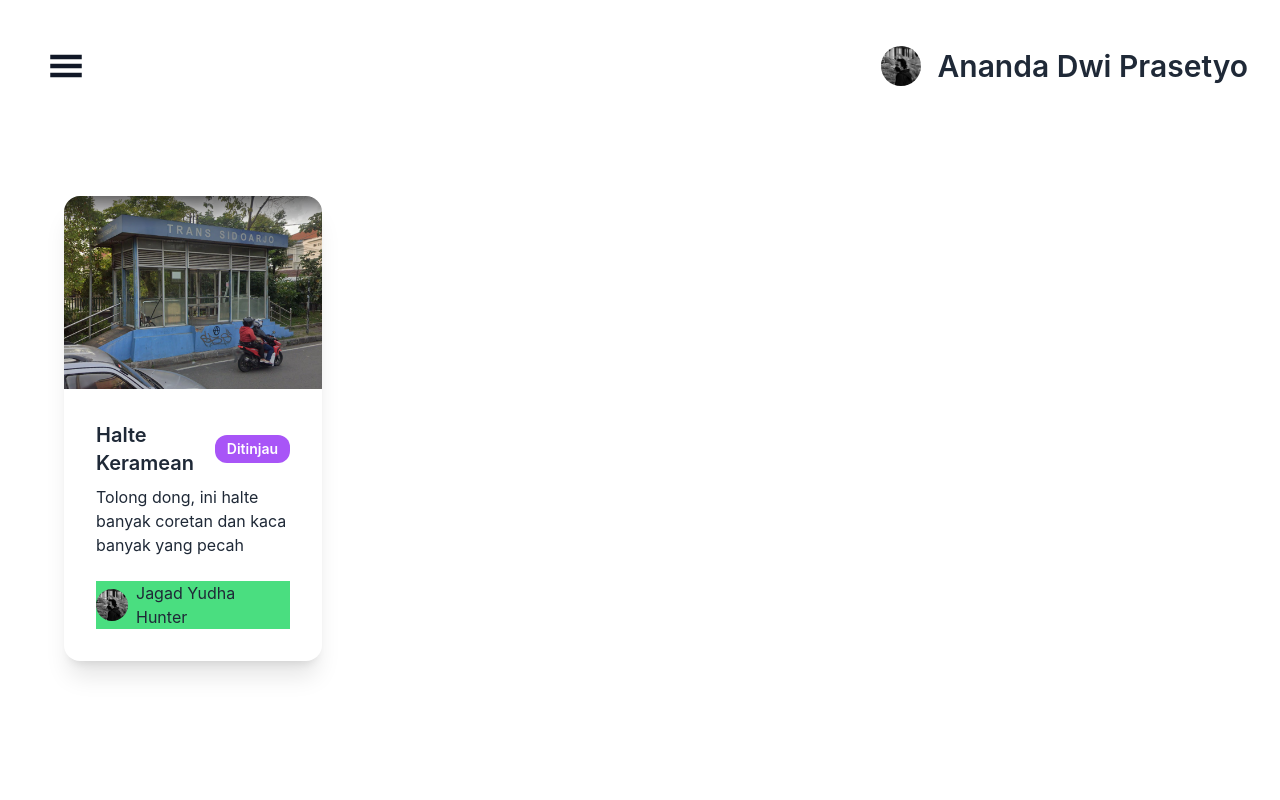
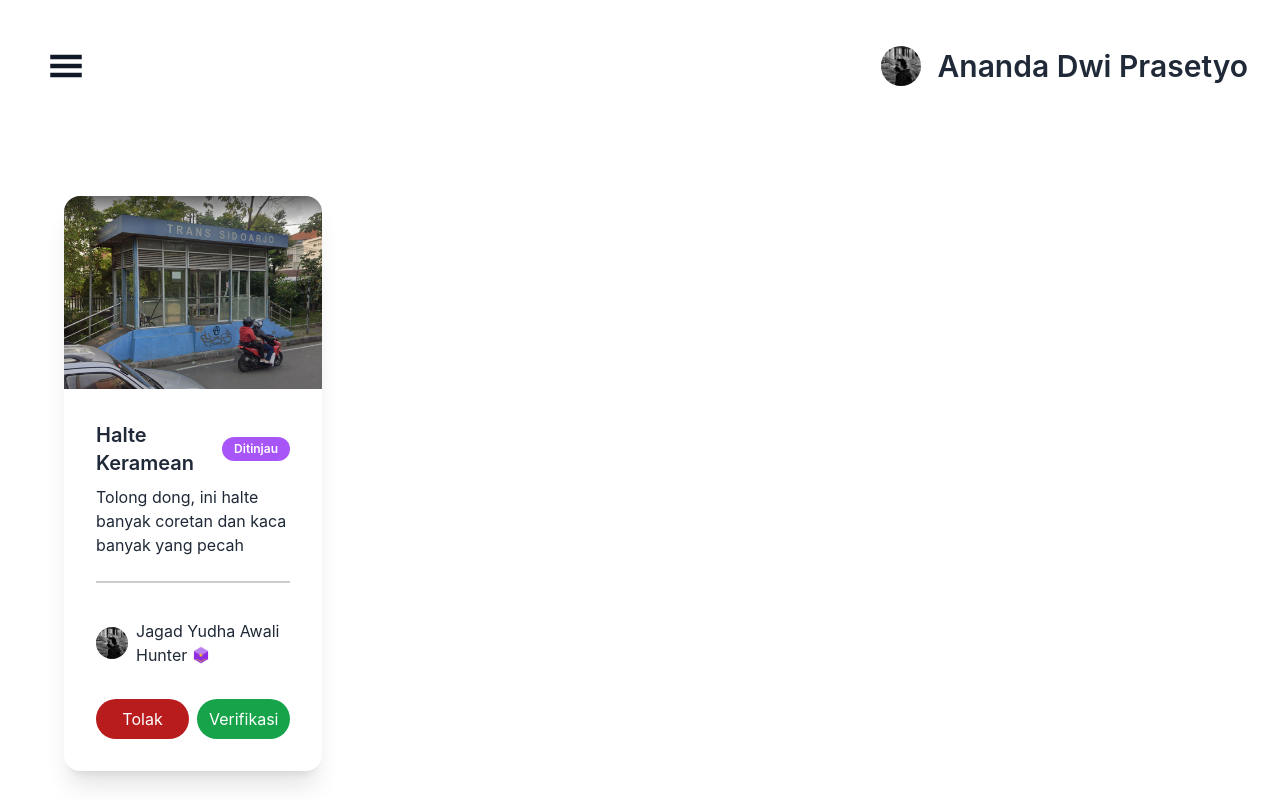
Before and after one commit to citizen-sda/dashboard, a Next.js app: page /laporan in a window 1280 px wide. Built offline with nearby package versions, Linux system fonts and the light colour scheme.

Commit message:
menambahkan tombol verifikasi dan tolak pada halaman laporan

```diff
--- a/pages/laporan.js
+++ b/pages/laporan.js
@@ -11,15 +11,17 @@ export const Laporan = () => {
           <div class="card-body">
             <h2 class="card-title">
               Halte Keramean
-              <div class="px-3 py-1 bg-purple-500 text-sm text-white rounded-xl">
+              <div class="px-3 py-1 bg-purple-500 text-xs text-white rounded-xl">
                 Ditinjau
               </div>
             </h2>
             <p>
               Tolong dong, ini halte banyak coretan dan kaca banyak yang pecah
             </p>
-            <div class="card-actions flex items-center justify-start bg-green-400 mt-4">
-              <div className="w-6 sm:w-8">
+            <div className="border border-t border-black border-opacity-20 mt-4 mb-3" />
+
+            <div class="card-actions flex items-center justify-start mt-4">
+              <div className="w-10 sm:w-8">
                 <img
                   className="rounded-full"
                   src="/assets/images/profil.jpg"
@@ -28,9 +30,27 @@ export const Laporan = () => {
                 />
               </div>
               <div>
-                <p class="text-md">Jagad Yudha</p>
-                <p class="text-md">Hunter</p>
+                <p class="text-md">Jagad Yudha Awali</p>
+                <div className="flex items-center">
+                  <span className="">Hunter</span>
+                  <div className="w-5 sm:w-5 ml-1">
+                    <img
+                      className="rounded-full"
+                      src="/assets/images/hunter.png"
+                      width="60"
+                      height="60"
+                    />
+                  </div>
+                </div>
               </div>
+            </div>
+            <div className="grid sm:grid-cols-2 grid-cols-1 gap-2 mt-6">
+              <button className="px-6 py-2 text-white bg-red-700 rounded-3xl">
+                Tolak
+              </button>
+              <button className="px-3 py-2 text-white bg-green-600 rounded-3xl">
+                Verifikasi
+              </button>
             </div>
           </div>
         </div>
```
Also changed, not shown: public/assets/images/hunter.png (added).
